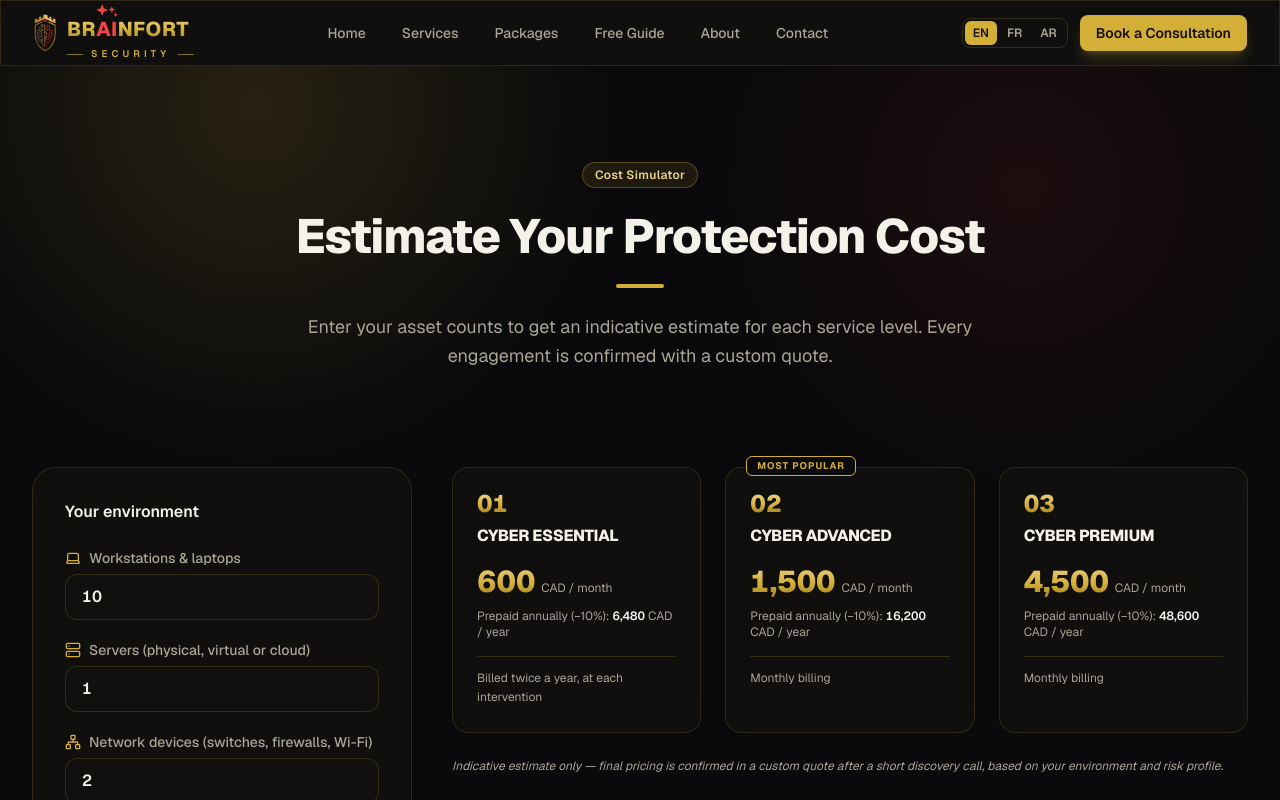
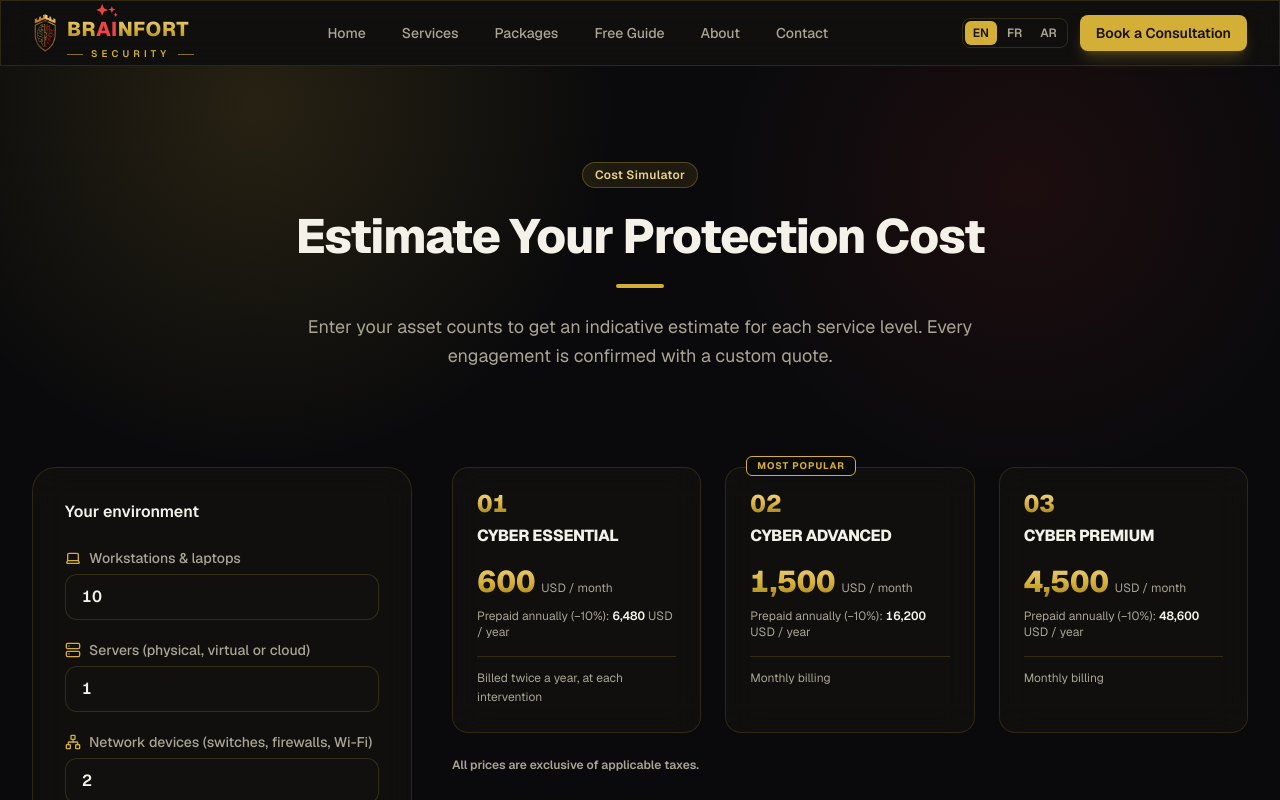
Before and after one commit to bizidwassim-design/brainfortsecurity.com, a Next.js app: page /en/simulator in a window 1280 px wide. Shown: the top 800 px of the page. Built offline with nearby package versions, Linux system fonts and the light colour scheme.

Commit message:
Simulator prices in USD, tax-exclusive note (EN/FR/AR)
Co-Authored-By: Claude Fable 5 <noreply@anthropic.com>

```diff
--- a/src/app/[locale]/simulator/page.tsx
+++ b/src/app/[locale]/simulator/page.tsx
@@ -68,6 +68,7 @@ export default async function SimulatorPage({ params }: PageProps) {
                 perYear: t.perYear,
                 essentialBilling: t.essentialBilling,
                 monthlyBilling: t.monthlyBilling,
+                taxNote: t.taxNote,
                 disclaimer: t.disclaimer,
                 cta: t.cta,
               }}
--- a/src/components/simulator/cost-simulator.tsx
+++ b/src/components/simulator/cost-simulator.tsx
@@ -46,6 +46,7 @@ interface CostSimulatorProps {
     perYear: string;
     essentialBilling: string;
     monthlyBilling: string;
+    taxNote: string;
     disclaimer: string;
     cta: string;
   };
@@ -178,6 +179,9 @@ export function CostSimulator({
           })}
         </div>
 
+        <p className="text-xs font-semibold text-muted-foreground">
+          {dict.taxNote}
+        </p>
         <p className="text-xs italic leading-relaxed text-muted-foreground">
           {dict.disclaimer}
         </p>
--- a/src/i18n/ar.ts
+++ b/src/i18n/ar.ts
@@ -1047,9 +1047,10 @@ export const ar: Dictionary = {
       network: "معدات الشبكة (محولات، جدران نارية، Wi-Fi)",
       users: "مستخدمو Microsoft 365 / صناديق البريد",
     },
-    monthLabel: "$ كندي / شهر",
+    monthLabel: "$ أمريكي / شهر",
     prepaidLabel: "الدفع السنوي المسبق (−10٪):",
-    perYear: "$ كندي / سنة",
+    perYear: "$ أمريكي / سنة",
+    taxNote: "جميع الأسعار غير شاملة الضرائب المطبقة.",
     essentialBilling: "يُفوتر مرتين في السنة، عند كل تدخّل",
     monthlyBilling: "فوترة شهرية",
     disclaimer:
--- a/src/i18n/en.ts
+++ b/src/i18n/en.ts
@@ -1049,9 +1049,10 @@ export const en = {
       network: "Network devices (switches, firewalls, Wi-Fi)",
       users: "Microsoft 365 users / mailboxes",
     },
-    monthLabel: "CAD / month",
+    monthLabel: "USD / month",
     prepaidLabel: "Prepaid annually (−10%):",
-    perYear: "CAD / year",
+    perYear: "USD / year",
+    taxNote: "All prices are exclusive of applicable taxes.",
     essentialBilling: "Billed twice a year, at each intervention",
     monthlyBilling: "Monthly billing",
     disclaimer:
--- a/src/i18n/fr.ts
+++ b/src/i18n/fr.ts
@@ -1070,9 +1070,10 @@ export const fr: Dictionary = {
       network: "Équipements réseau (commutateurs, pare-feu, Wi-Fi)",
       users: "Utilisateurs Microsoft 365 / boîtes courriel",
     },
-    monthLabel: "$ CA / mois",
+    monthLabel: "$ US / mois",
     prepaidLabel: "Prépaiement annuel (−10 %) :",
-    perYear: "$ CA / an",
+    perYear: "$ US / an",
+    taxNote: "Tous les prix sont hors taxes applicables.",
     essentialBilling: "Facturé deux fois par an, à chaque intervention",
     monthlyBilling: "Facturation mensuelle",
     disclaimer:
```
